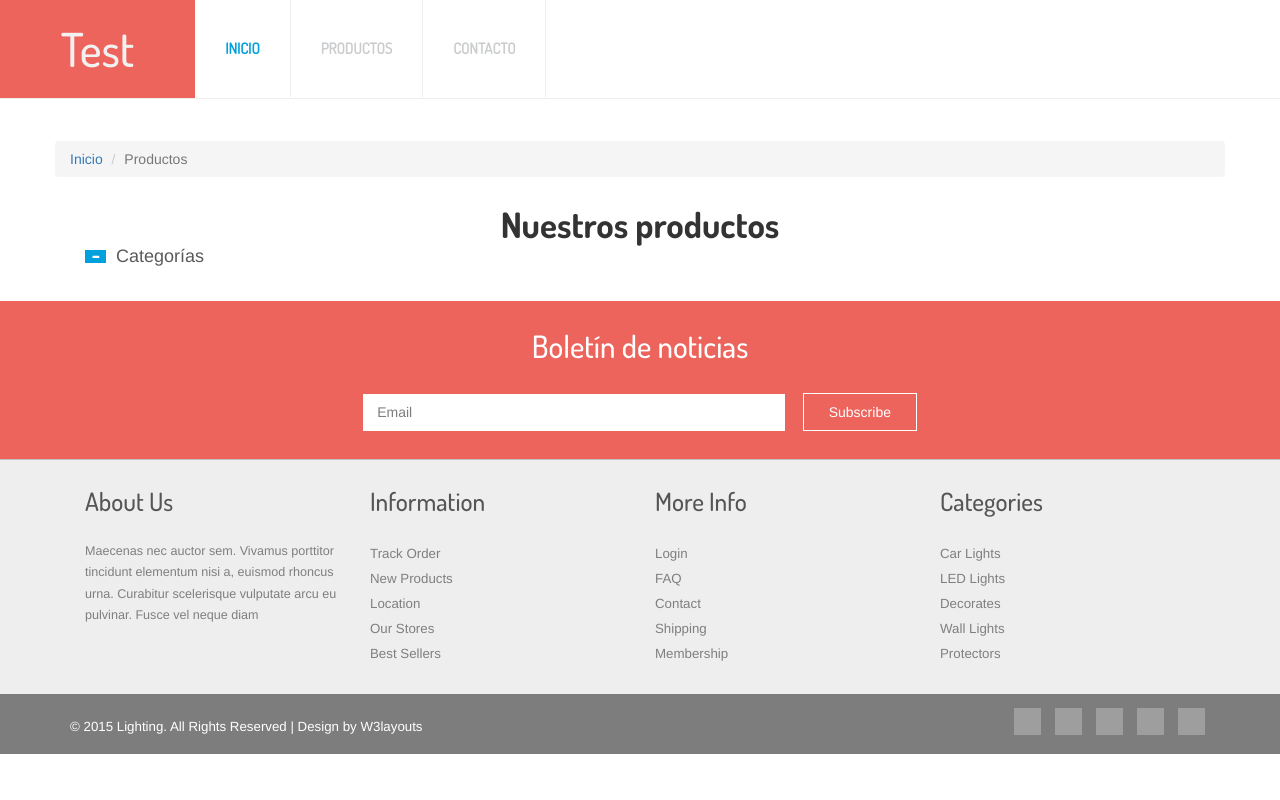
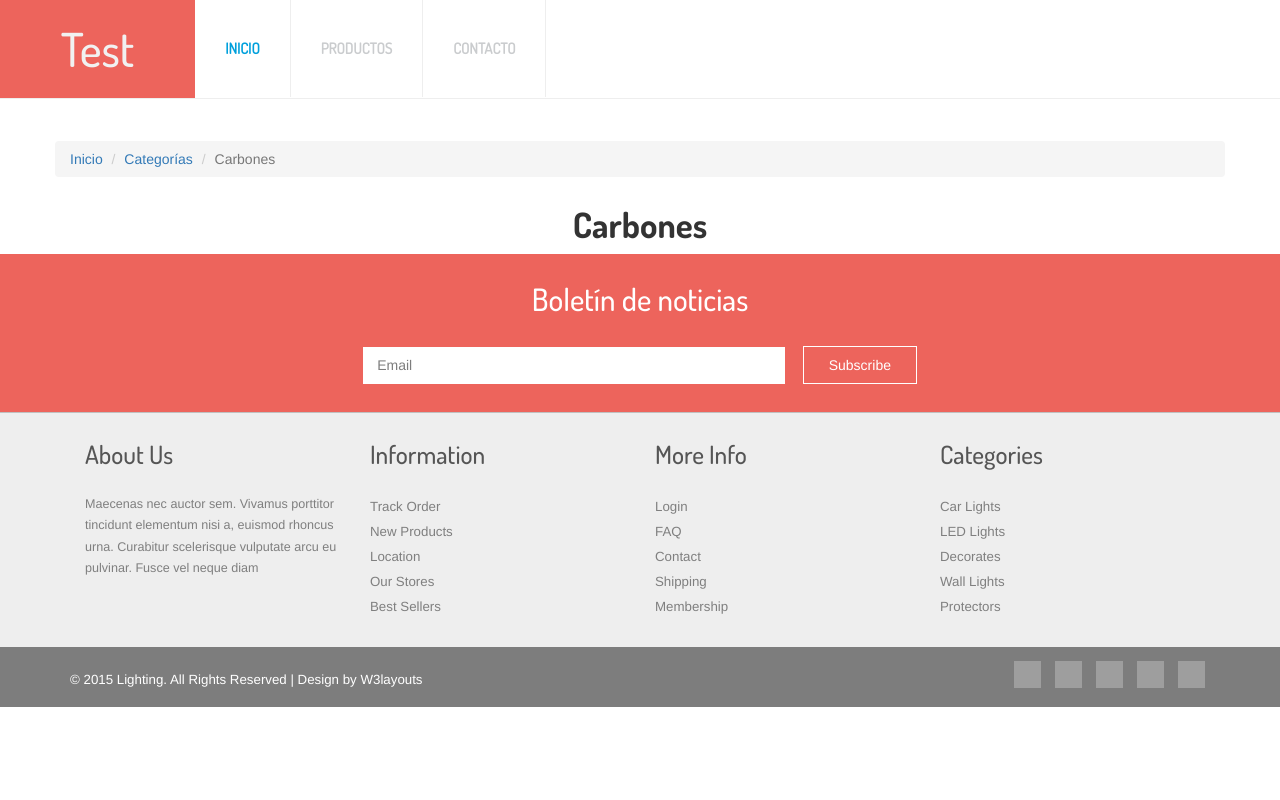
Before and after one commit to B0rjitaaa/jaretz-cms, a Django app: page /category/cachimbas/3/ in a window 1280 px wide. Run offline with Django 3.2, Linux system fonts and the light colour scheme; data comes from the database, SQL or seed files in the repository; some libraries are stand-ins or nearby versions; grey boxes are pictures that could not be loaded.

Commit message:
Fit the desing of a single category with django template.

```diff
--- a/jaretz_cms/shop/templates/category.html
+++ b/jaretz_cms/shop/templates/category.html
@@ -13,15 +13,17 @@ License URL: http://creativecommons.org/licenses/by/3.0/
 			<div class="row">
 				<ol class="breadcrumb">
 					<li><a href="{% url 'index' %}">Inicio</a></li>
-					<li class="active">Productos</li>
+					<li><a href="{% url 'categories' %}">Categorías</a></li>
+					<li class="active">{{category.name}}</li>
 				</ol>
 			</div>
-			<h2>Nuestros productos</h2>
+			<h2>{{category.name}}</h2>
+			{% if category.subcategories  %}
 				<div class="col-md-3">
 					<section  class="sky-form">
 							<div class="product_right">
-							<h4 class="m_2"><span class="glyphicon glyphicon-minus" aria-hidden="true"></span>Categorías</h4>
-							{% for category in categories %}
+								<h4 class="m_2"><span class="glyphicon glyphicon-minus" aria-hidden="true"></span>Subcategorías</h4>
+								{% for category in category.subcategories %}
 									<div class="tab">
 										<ul class="place">
 											<li class="sort">{{category.name}}</li>
@@ -40,12 +42,35 @@ License URL: http://creativecommons.org/licenses/by/3.0/
 					</section>
 				</div>
 				<div class="product-model-sec col-md-9">
-	         {% for category in categories.all %}
+		         {% for category in category.subcategories %}
 		           <div class="feature-grid col-md-4">
-	             <a href="product.html"><img src="/media/{{category.thumbnail}}" height="150px" alt=""/>
+		             <a href="{% url 'category' category.slug category.id %}"><img src="/media/{{category.thumbnail}}" height="150px" alt=""/>
 		               <div class="arrival-info" style="text-align:center">
 		                 <h4>{{item.category}}</h4>
 		                 <p style="margin-top:10px">{{category.name}}</p>
+		               </div>
+		               <div class="viw" style="text-align:center">
+		                <a href="{% url 'category' category.slug category.id %}"><span class="glyphicon glyphicon-eye-open" aria-hidden="true"></span>Detalles</a>
+		               </div>
+		              </a>
+		           </div>
+		         {% endfor %}
+		         <div class="clearfix"></div>
+				</div>
+			{% else %}
+				<div class="items">
+				    <div class="container">
+			       		<div class="items-sec">
+				        	{% for item in category.items.all %}
+				           		<div class="col-md-3 feature-grid">
+				             		<a href="product.html">
+					              		<div style="height:200px; margin:10px" >
+					             			<img src="{{item.image.url}}" alt=""/>
+					             		</div>
+					               		<div class="arrival-info" style="text-align:center">
+						                	<h4>{{item.category}}</h4>
+						                 	<p>{{item.name}}</p>
+						                 	<p style="color:green">{{item.price}}€</p>
 					               		</div>
 						               	<div class="viw" style="text-align:center">
 						                	<a href="product.html"><span class="glyphicon glyphicon-eye-open" aria-hidden="true"></span>Detalles</a>
@@ -57,4 +82,7 @@ License URL: http://creativecommons.org/licenses/by/3.0/
 				       </div>
 				     </div>
 				</div>
+			{% endif %}
+		</div>
+	</div>
 {% endblock main %}
```
Lines whose indentation alone changed are shown as unchanged.
